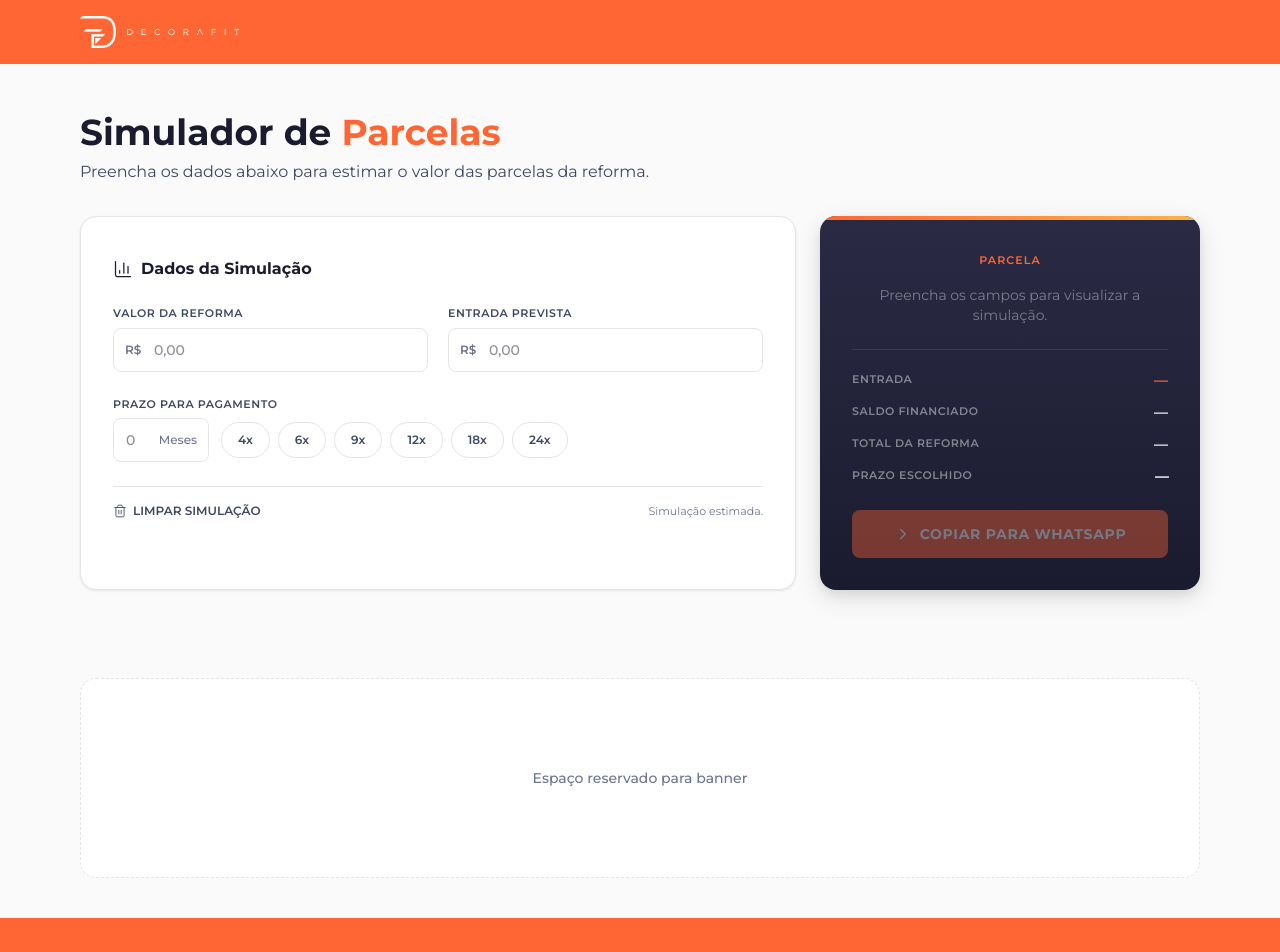
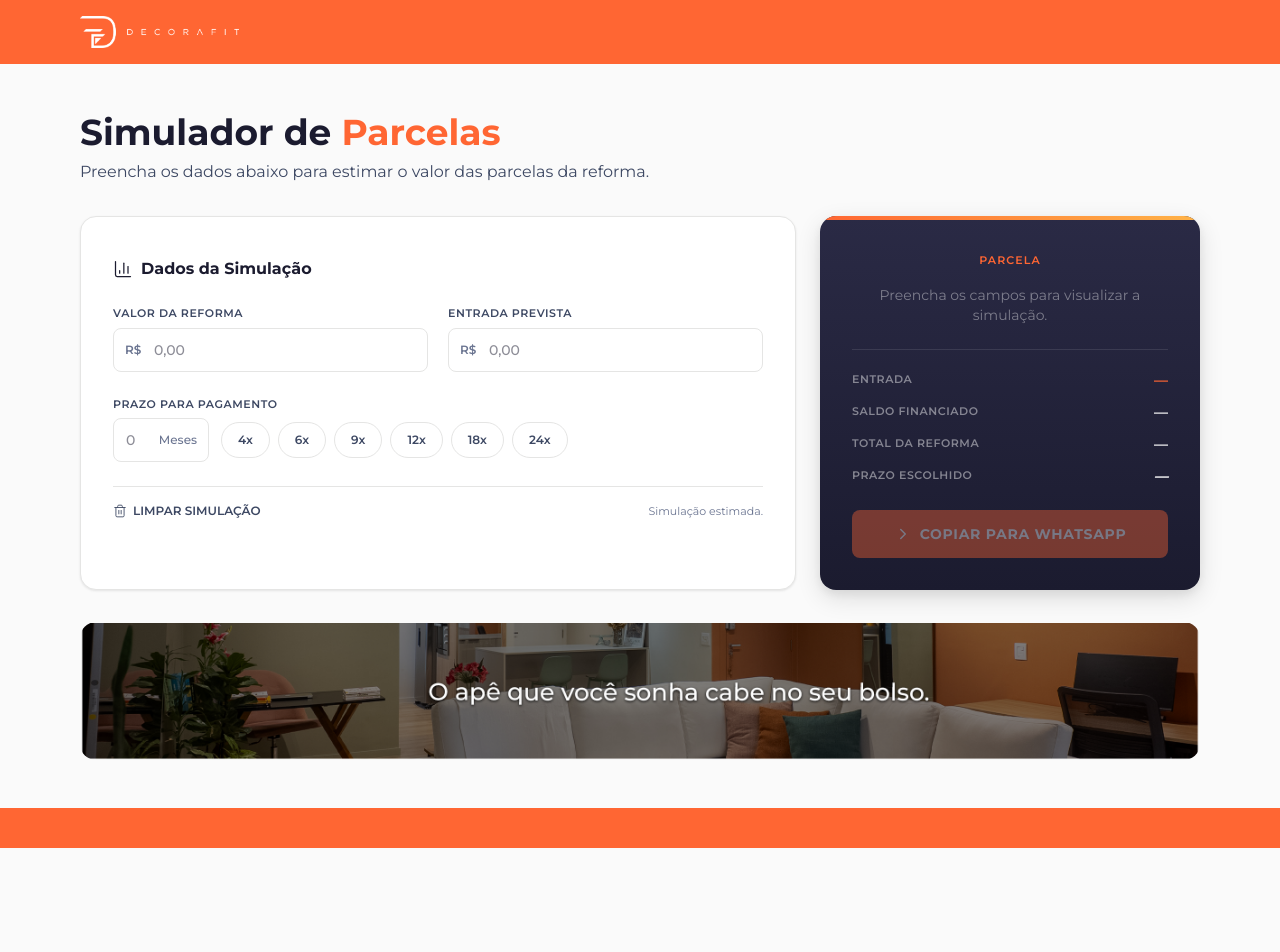
Before and after one commit to gianpiva-png/simulador-de-parcelas, a Next.js app: page / in a window 1280 px wide. Shown: the top 952 px of the page. After the commit the page ends 848 px from the top, so only its background shows below. Built offline with nearby package versions, Linux system fonts and the light colour scheme.

Commit message:
feat: mover banner para junto dos cards

```diff
--- a/src/app/page.tsx
+++ b/src/app/page.tsx
@@ -559,27 +559,19 @@ export default function SimuladorPage() {
               </div>
             </div>
           </div>
+
+          {/* Banner */}
+          <div className="mt-8 overflow-hidden rounded-2xl">
+            <Image
+              src="/banner-simulador.png"
+              alt="O apê que você sonha cabe no seu bolso."
+              width={1120}
+              height={200}
+              className="w-full h-auto object-cover"
+            />
+          </div>
         </div>
       </main>
-
-      {/* Banner */}
-      <section className="w-full px-4 py-10 md:px-8">
-        <div
-          className="mx-auto max-w-[1120px] rounded-2xl border border-dashed flex items-center justify-center"
-          style={{
-            borderColor: "var(--color-border)",
-            backgroundColor: "var(--color-bg)",
-            minHeight: "200px",
-          }}
-        >
-          <span
-            className="text-sm font-medium"
-            style={{ color: "var(--color-dark-subtle)" }}
-          >
-            Espaço reservado para banner
-          </span>
-        </div>
-      </section>
 
       {/* Footer */}
       <footer
```
Also changed, not shown: Banner-Simulador.png (added), public/banner-simulador.png (added).
